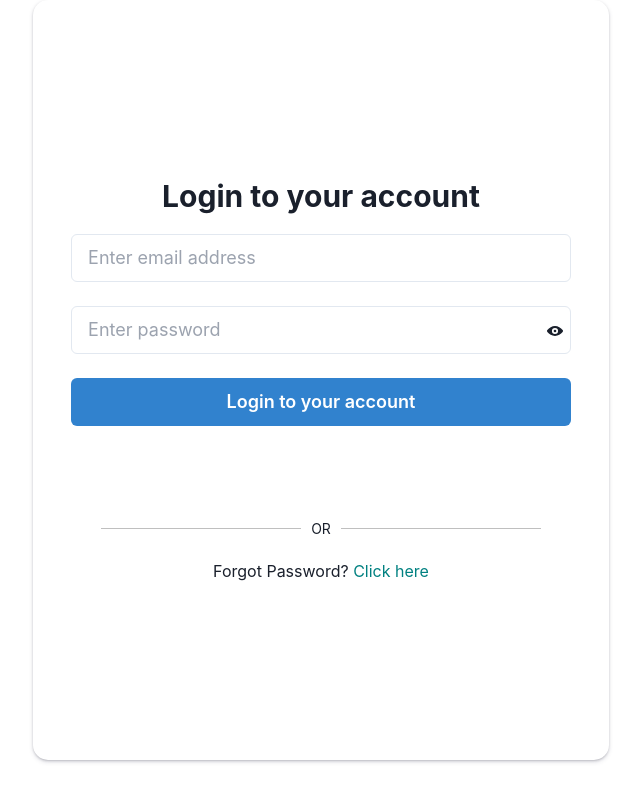
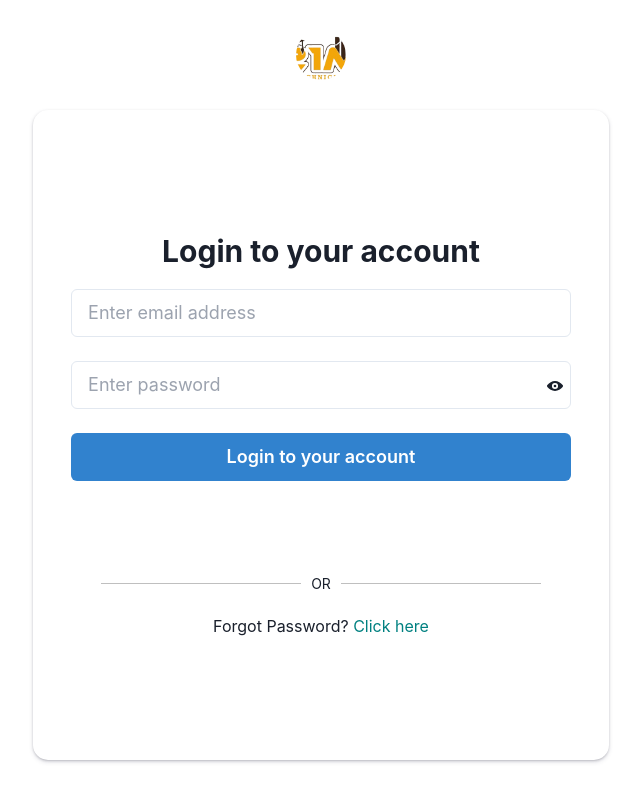
Before and after one commit to Bloom-Byte/ema-screener-fe, a Next.js app: page /login in a window 1280 px wide. Shown: the whole page, without its empty margins (319-960 px from the left). Built offline with nearby package versions, Linux system fonts and the light colour scheme.

Commit message:
Added logo to login page

```diff
--- a/app/components/login/Login.jsx
+++ b/app/components/login/Login.jsx
@@ -142,16 +142,16 @@ const Login = (props) => {
             m="0"
             bgColor="#ffffff40"
           >
-            {/* <Box>
+             <Box>
               <Image
                 boxSize="50px"
                 objectFit="cover"
-                src="./logos.png"
+                src="./logo.png"
                 alt="Chat gpt"
                 margin="30px auto"
                 borderRadius="50%"
               />
-            </Box>*/}
+            </Box>
             <Box
               display="flex"
               // flexDirection="column"
```
